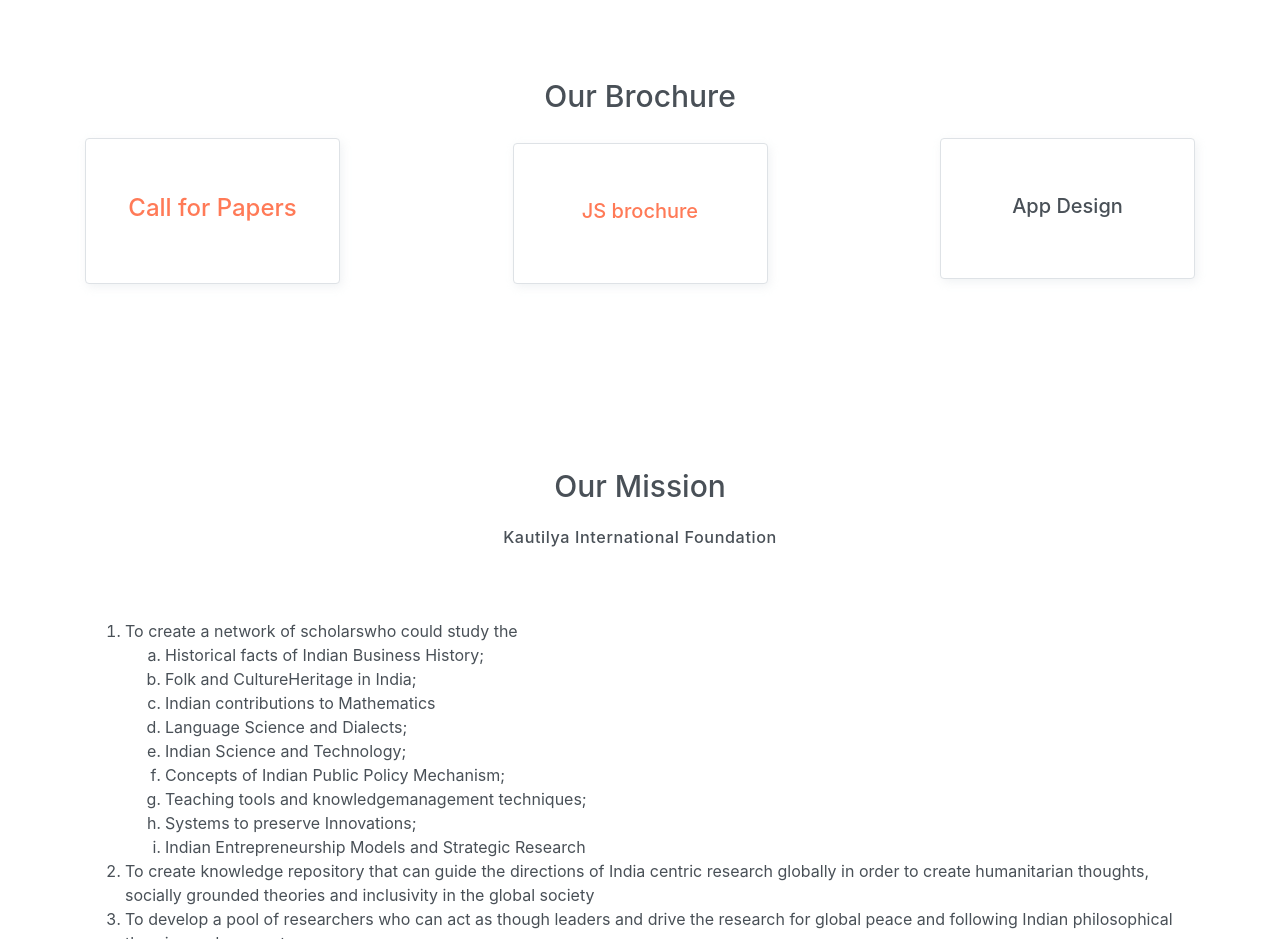
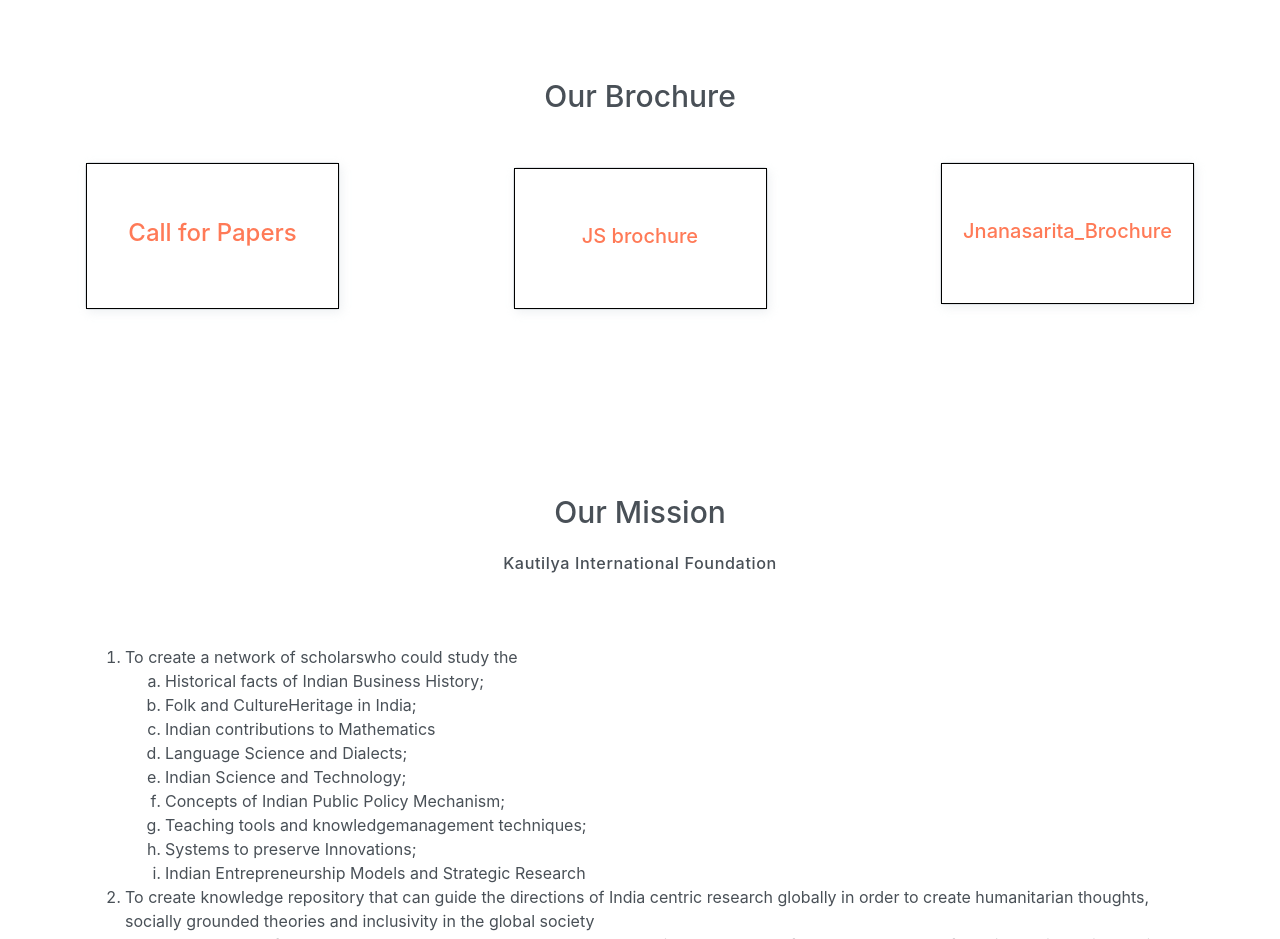
Before and after one commit to rinkitadhana/Vineet-s-project, a plain HTML site: page index.html in a window 1280 px wide. Shown: the part 1500-2439 px from the top of the page. Drawn offline with Linux system fonts and the light colour scheme.

Commit message:
fourth_Commit

```diff
--- a/index.html
+++ b/index.html
@@ -142,13 +142,14 @@
     <section id="service" class="section">
         <div class="container text-center">
 
-            <h5 class="section-title mb-4">Our Brochure</h5>
+            <h5 class="section-title mb-4">Our Brochure</h5><br>
 
 
             <div class="row">
                 <div class="col-sm-6 col-md-3 mb-4">
                     <div class="custom-card card border">
-                        <a target="_blank" href="/assets/pdf/Call for papers- India.pdf">
+                        <a target="_blank" href="/assets/pdf/Call for papers- India.pdf"
+                            style="border: 1px solid black;">
                             <div class="card-body">
 
                                 <h4>Call for Papers</h4>
@@ -158,7 +159,7 @@
                 </div>
                 <div class="col-sm-6 col-md-3 mb-4" style="margin: auto;">
                     <div class="custom-card card border">
-                        <a target="_blank" href="/assets/pdf/JS brochure.pdf">
+                        <a target="_blank" href="/assets/pdf/JS brochure.pdf" style="border: 1px solid black;">
                             <div class="card-body">
 
                                 <h5>JS brochure</h5>
@@ -168,10 +169,11 @@
                 </div>
                 <div class="col-sm-6 col-md-3 mb-4">
                     <div class="custom-card card border">
-                        <div class="card-body">
-
-                            <h5>App Design</h5>
-                        </div>
+                        <a target="_blank" href="/assets/pdf/Jnanasarita_Brochure.pdf" style="border: 1px solid black;">
+                            <div class="card-body">
+                                <h5>Jnanasarita_Brochure</h5>
+                            </div>
+                        </a>
                     </div>
                 </div>
 
```
Also changed, not shown: 1 other file.
